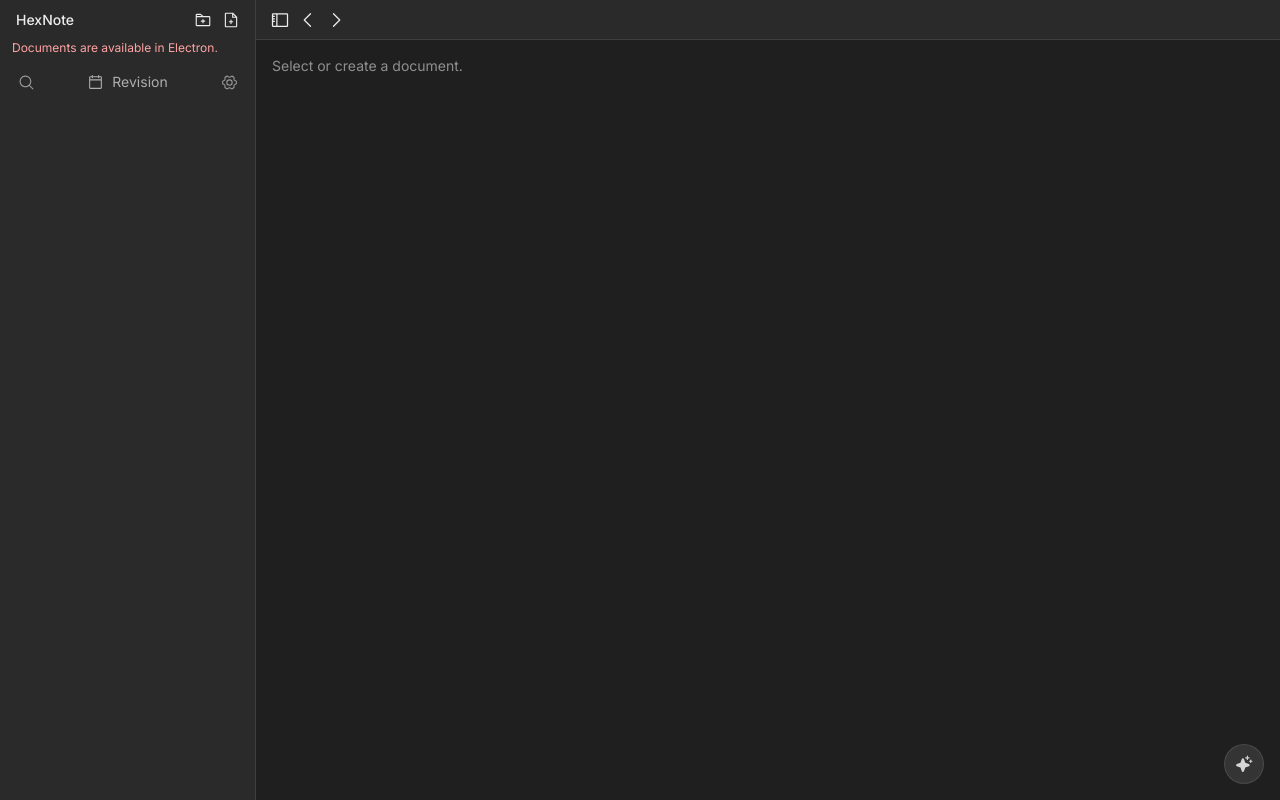
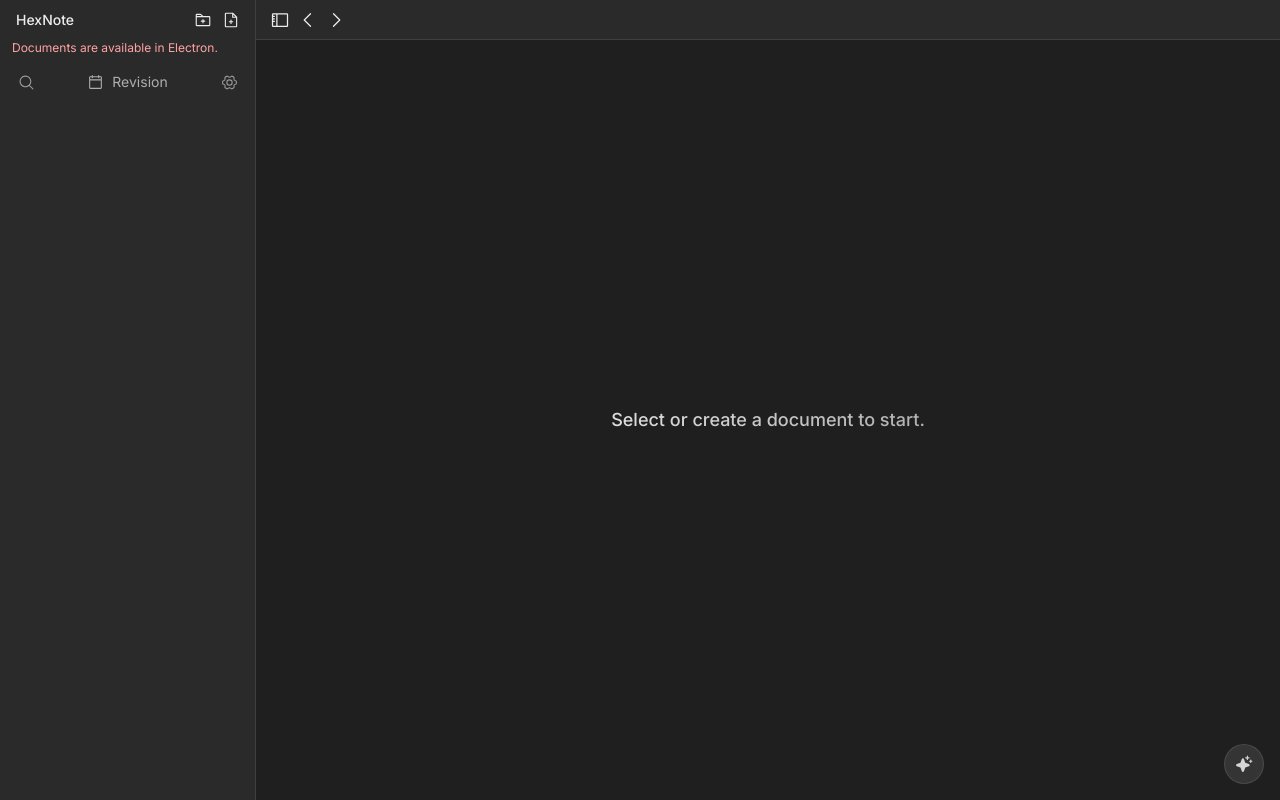
Before and after one commit to naruto716/learnerapp, a Next.js app: page / in a window 1280 px wide. Built offline with nearby package versions, Linux system fonts and the light colour scheme.

Commit message:
feat: enhance empty state message in AppShell for better user guidance

```diff
--- a/components/AppShell.tsx
+++ b/components/AppShell.tsx
@@ -590,7 +590,11 @@ export default function AppShell() {
         />
         <main className="relative min-h-0 flex-1 overflow-hidden">
           {openTabs.length === 0 ? (
-            <div className="p-4 text-sm text-white/50">Select or create a document.</div>
+            <div className="absolute inset-0 flex items-center justify-center">
+              <p className="bg-gradient-to-r from-white/85 to-white/65 bg-clip-text text-center text-lg font-medium text-transparent">
+                Select or create a document to start.
+              </p>
+            </div>
           ) : (
             openTabs.map((documentPath) => (
               <TiptapEditor
```
